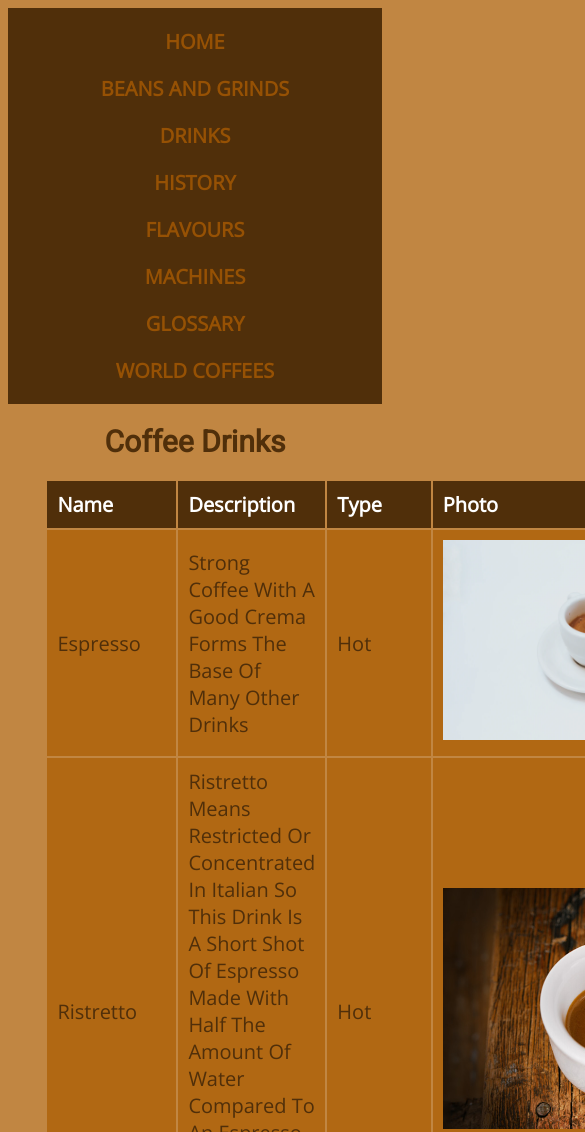
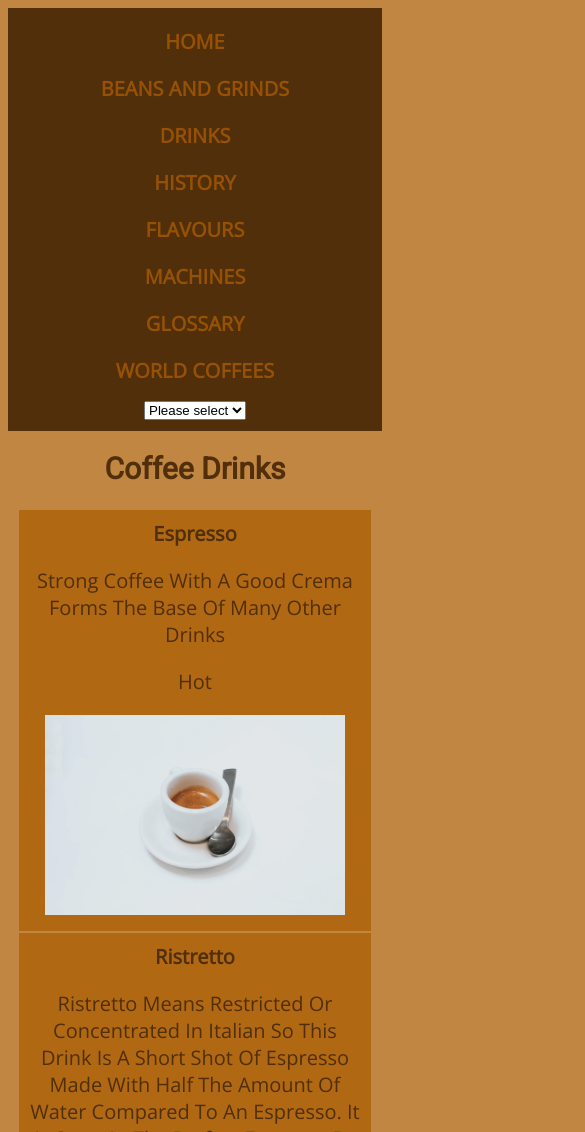
Before and after one commit to cguttweb/coffee-site, a plain HTML site: page drinks.html in a window 390 px wide. Shown: the top 1132 px of the page, 585 px wide, since content can reach past the window. Drawn offline with nearby package versions, Linux system fonts and the light colour scheme.

Commit message:
fixed themepicker and working on responsiveness

```diff
--- a/drinks.html
+++ b/drinks.html
@@ -18,11 +18,16 @@
       <li><a href="machines.html">Machines</a></li>
       <li><a href="glossary.html">Glossary</a></li>
       <li><a href="world-coffees.html">World Coffees</a></li>
+      <select name="themepicker" id="theme-picker" onchange="pickTheme(event)">
+        <option selected disabled>Please select</option>
+        <option value="light">light</option>
+        <option value="dark">dark</option>
+        <option value="sepia">sepia</option>
+      </select>
     </ul>
   </nav>
-  <main>
+  <main class="drinks-page">
       <h1>Coffee Drinks</h1>
-
       <table>
         <thead>
           <th>Name</th>
--- a/js/coffees.js
+++ b/js/coffees.js
@@ -128,7 +128,7 @@ function getCoffees(){
     let row = document.createElement('tr')
     row.classList.add('row')
     row.innerHTML = `
-    <td>${coffee.name}</td>
+    <td><strong>${coffee.name}</strong></td>
     <td>${coffee.description}</td>
     <td>${coffee.type}</td>
     <td><img src="${coffee.photo}" width="300" /></td>
--- a/js/themePicker.js
+++ b/js/themePicker.js
@@ -8,22 +8,18 @@ function pickTheme(event) {
 
   if (val === 'dark') {
     body.classList.add('dark-mode')
-    body.classList.remove('light-mode')
-    body.classList.remove('sepia-mode')
-    ul.classList.add('light-mode')
-    ul.classList.remove('dark-mode', 'dark-links')
+    body.classList.remove('light-mode', 'sepia-mode')
+    ul.classList.add('light-mode', 'light-links')
+    ul.classList.remove('dark-mode', 'dark-links', 'sepia-links')
   } else if (val === 'light') {
     body.classList.add('light-mode')
-    body.classList.remove('dark-mode')
-    body.classList.remove('sepia-mode')
-    ul.classList.add('dark-mode')
-    ul.classList.add('light-links')
-    ul.classList.remove('light-mode')
+    body.classList.remove('dark-mode', 'sepia-mode')
+    ul.classList.add('dark-mode', 'dark-links')
+    ul.classList.remove('light-links', 'sepia-links', 'light-mode')
   } else {
     body.classList.add('sepia-mode')
-    body.classList.remove('light-mode')
-    body.classList.remove('dark-mode')
-    ul.classList.add('dark-links')
-    ul.classList.remove('light-mode', 'light-links')
+    body.classList.remove('light-mode', 'dark-mode')
+    ul.classList.add('sepia-links')
+    ul.classList.remove('light-mode', 'light-links', 'dark-links', 'dark-mode')
   }
 }
--- a/scss/styles.scss
+++ b/scss/styles.scss
@@ -69,6 +69,10 @@ nav {
   color: #333333;
 }
 
+.sepia-links a {
+  color: $coffeebg;
+}
+
 h1,
 h2,
 h3 {
@@ -124,7 +128,7 @@ table td {
   width: 300px;
 }
 
-@media (max-width: 768px) {
+@media (max-width: 800px) {
   body {
     font-size: 2rem;
   }
@@ -144,4 +148,17 @@ table td {
     display: flex;
     flex-direction: column;
   }
+
+  main.drinks-page {
+    max-width: 95%;
+  }
+
+  table th {
+    display: none;
+  }
+
+  table td {
+    display: block;
+    text-align: center;
+  }
 }
```
Also changed, not shown: beans-and-grinds.html (+6 -0 lines), flavours.html (+1 -0 lines), glossary.html (+6 -0 lines), history.html (+6 -0 lines), machines.html (+6 -0 lines), world-coffees.html (+6 -0 lines), css/styles.css, 1 other file.
